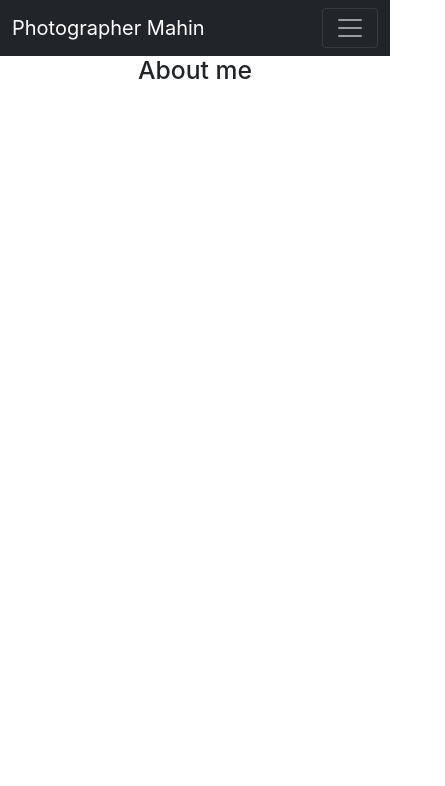
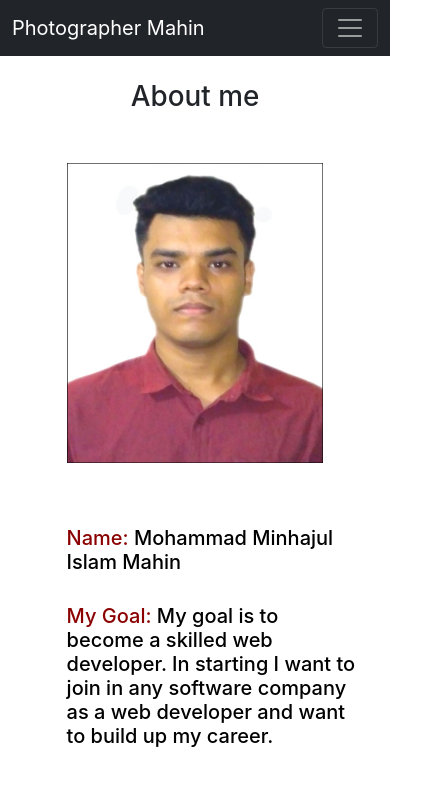
Before and after one commit to Mahin05/photographer-authentication-site, a React (Create React App) app: page /about in a window 390 px wide. Shown: the top 786 px of the page, 445 px wide, since content can reach past the window. Built offline with nearby package versions, Linux system fonts and the light colour scheme; no server answers.

Commit message:
about me page work done

```diff
--- a/src/App.js
+++ b/src/App.js
@@ -11,6 +11,7 @@ import ServiceDetail from './Pages/ServiceDetail/ServiceDetail'
 import RequiredAuth from './Pages/RequiredAuth/RequiredAuth';
 import CheckOut from './Pages/CheckOut/CheckOut/CheckOut'
 import PageNotFound from './Pages/PageNotFound/PageNotFound';
+import Blogs from './Pages/Home/Blogs/Blogs';
 
 function App() {
   return (
@@ -23,6 +24,7 @@ function App() {
         <Route path="/login" element={<Login></Login>} />
         <Route path="/register" element={<Register></Register>} />
         <Route path='/service/:serviceId' element={<ServiceDetail></ServiceDetail>} />
+        <Route path='/blogs' element={<Blogs></Blogs>} />
         <Route path='/checkout' element={
           <RequiredAuth>
             <CheckOut></CheckOut>
--- /dev/null
+++ b/src/Pages/AboutMe/AboutMe.css
@@ -0,0 +1,46 @@
+img{
+    width: 20%;
+    height: 10%;
+    margin-right: 4%;
+}
+.about-style{
+    display: flex;
+    margin-left: 15%;
+    margin-top: 50px;
+}
+h2{
+    text-align: start;
+    width: 80%;
+    margin-top: 30px;
+    font-size: 30px;
+    color: darkred;
+}
+span{
+    font-size: 28px;
+    color: black;
+}
+@media only screen and (max-width:576px){
+    .about-style{
+        display: grid;
+        grid-template-columns: repeat(1,1fr);
+        margin-left: 14%;
+        margin-top: 50px;
+    }
+    img{
+        width: 70%;
+        height: 90%;
+        margin-right: 4%;
+    }
+    h2{
+        text-align: start;
+        width: 80%;
+        margin-top: 30px;
+        font-size: 20px;
+        color: darkred;
+    }
+    span{
+        font-size: 20px;
+        color: black;
+    }
+
+}
--- a/src/Pages/AboutMe/AboutMe.js
+++ b/src/Pages/AboutMe/AboutMe.js
@@ -1,9 +1,18 @@
 import React from 'react';
+import myimg from '../../Images/AboutMe/Mahin.jpg'
+import './AboutMe.css'
 
 const AboutMe = () => {
     return (
         <div>
-            <h2>About me</h2>
+            <h1 className='mt-4'>About me</h1>
+            <div className='about-style container'>
+                <img src={myimg} alt="" />
+                <div>
+                    <h2>Name: <span>Mohammad Minhajul Islam Mahin</span> </h2>
+                    <h2>My Goal: <span>My goal is to become a skilled web developer. In starting I want to join in any software company as a web developer and want to build up my career.</span> </h2>
+                </div>
+            </div>
         </div>
     );
 };
--- a/src/Pages/Header/Header.js
+++ b/src/Pages/Header/Header.js
@@ -19,7 +19,7 @@ const Header = () => {
                 <Navbar.Collapse id="responsive-navbar-nav">
                     <Nav className="me-auto">
                         <Nav.Link href="home#services">Services</Nav.Link>
-                        <Nav.Link  as={Link}  to="home#blogs">Blogs</Nav.Link>
+                        <Nav.Link  as={Link}  to="/blogs">Blogs</Nav.Link>
                     </Nav>
                     <Nav>
                         <Nav.Link  as={Link} to="about">About me</Nav.Link>
--- /dev/null
+++ b/src/Pages/Home/Blogs/Blogs.css
@@ -0,0 +1,9 @@
+.q-n-a p{
+    text-align: left;
+    font-weight: 600;
+    font-size: large;
+}
+Table td{
+    text-align: left;
+    font-weight: 600;
+}
--- /dev/null
+++ b/src/Pages/Home/Blogs/Blogs.js
@@ -0,0 +1,60 @@
+import React from 'react';
+import { Table } from 'react-bootstrap';
+import './Blogs.css'
+
+const Blogs = () => {
+    return (
+        <div className='q-n-a container'>
+            <h2>Q&A</h2>
+            <p className='mt-5'>Question-1: What is the differences between authorization and authentication?</p>
+            <p>Answer:</p>
+            <Table bordered>
+                <thead>
+                    <tr>
+                        <th>Authorization</th>
+                        <th>Authentication</th>
+                    </tr>
+                </thead>
+                <tbody>
+                    <tr>
+                        <td>Authentication verifies who the user is.</td>
+                        <td>Authorization determines what resources a user can access.
+                        </td>
+                    </tr>
+                    <tr>
+                        <td>Authentication is the first step of a good identity and access management process.</td>
+                        <td>Authorization always takes place after authentication.
+                        </td>
+                    </tr>
+                    <tr>
+                        <td>While in this process, users or persons are validated.</td>
+                        <td>In authentication process, users or persons are verified.</td>
+                    </tr>
+                    <tr>
+                        <td>While it needs user's privilege or security levels.
+                        </td>
+                        <td>It needs usually user's login details.</td>
+                    </tr>
+                    <tr>
+                        <td>Users can't change it
+                        </td>
+                        <td>It is Partially changeable by the user</td>
+                    </tr>
+                </tbody>
+            </Table>
+            <p className='mt-5'>Question-2: Why are you using firebase? What other options do you have to implement authentication?</p>
+            <p>Answer:</p>
+            <p>The Firebase Realtime Database lets you build rich, collaborative applications by allowing secure access to the database directly from client-side code. Data is persisted locally, and even while offline, realtime events continue to fire, giving the end user a responsive experience. </p>
+            <p className='mt-5'>Question-3: What other services does firebase provide other than authentication?</p>
+            <p>Answer:</p>
+            <p>Tother services does firebase provide other than authentication are: <br />
+            <li>Cloud Firestore</li>
+            <li>Cloud Functions</li>
+            <li>Hosting</li>
+            <li>Cloud Storage</li>
+            <li>Cloud Messaging</li> </p>
+        </div>
+    );
+};
+
+export default Blogs;
--- a/src/Pages/Login/SocialLogin/SocialLogin.css
+++ b/src/Pages/Login/SocialLogin/SocialLogin.css
@@ -11,5 +11,5 @@
     height: 50px;
 }
 .btn{
-    padding: 10px 30px;
+    padding: 5px 30px;
 }
```
Also changed, not shown: src/Images/AboutMe/Mahin.jpg (added).
